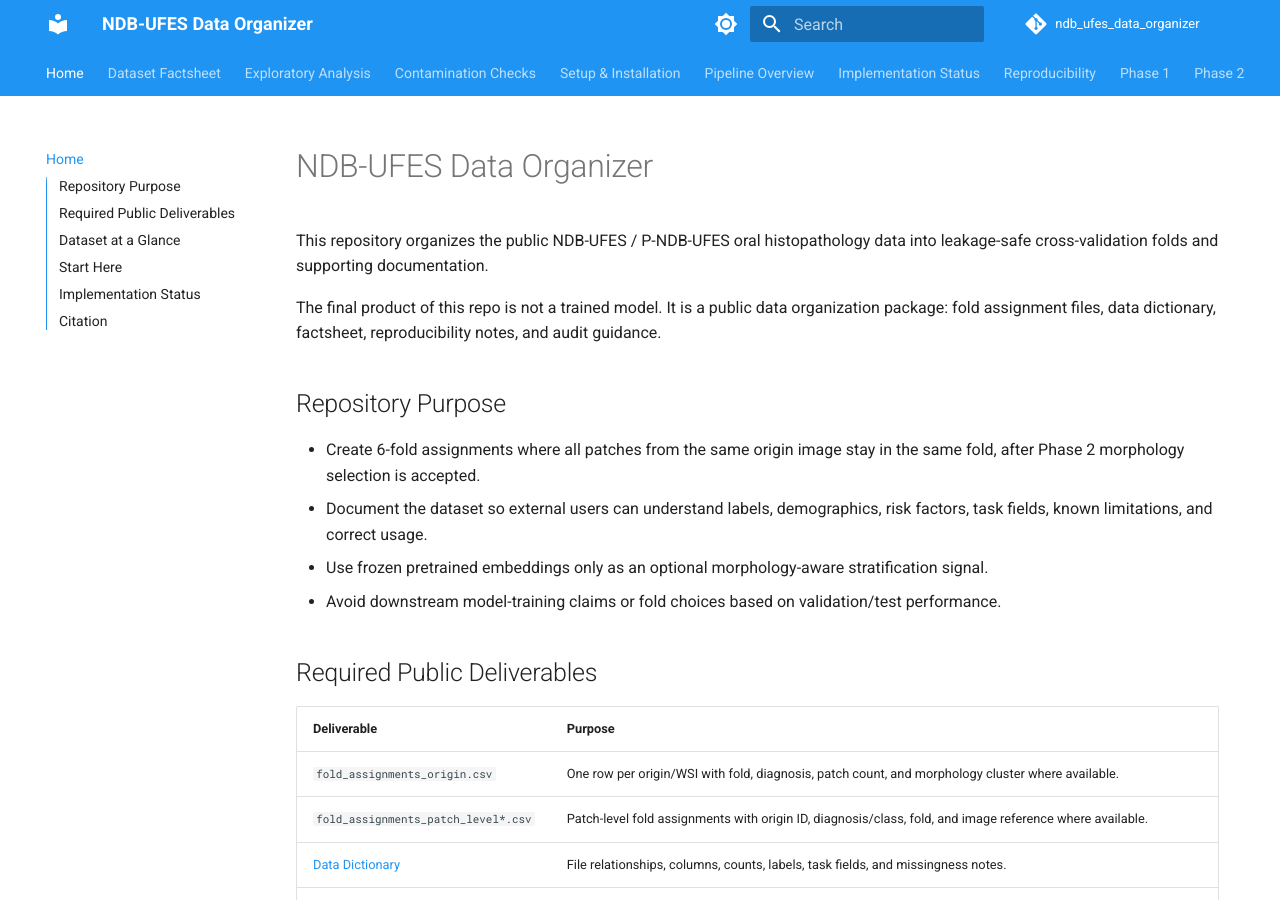
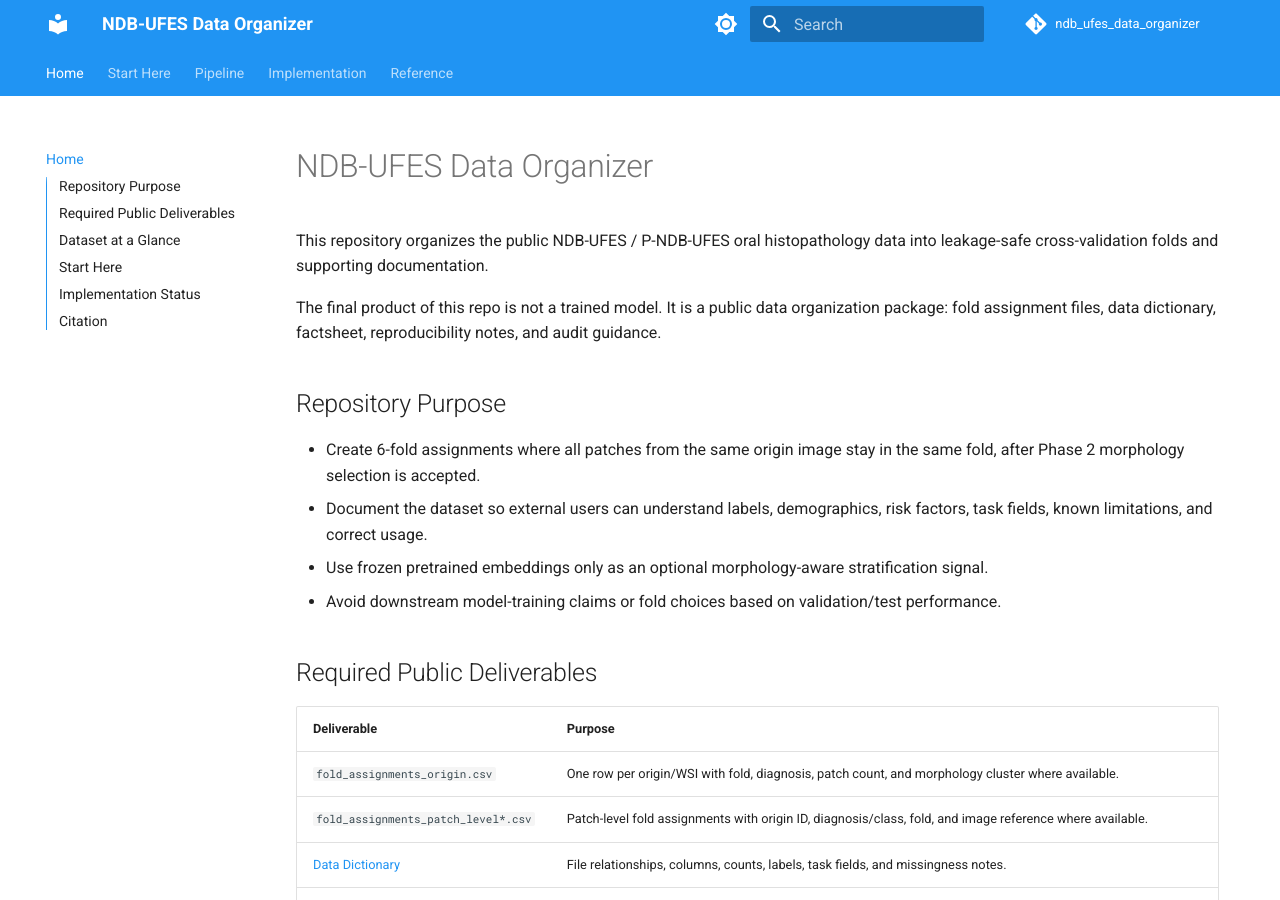
Before and after one commit to beamaia/ndb_ufes_data_organizer, an MkDocs documentation site: the page built from docs/index.md, in a window 1280 px wide and 900 px high. Built offline with MkDocs 1.6.1 and Material for MkDocs 9.7.7, drawn with Linux system fonts in a browser that asks for light colours; comment, search, counter and statistics services are not loaded.

Commit message:
feat: change nav bar

```diff
--- a/mkdocs.yml
+++ b/mkdocs.yml
@@ -29,23 +29,23 @@ theme:
 
 nav:
   - Home: index.md
-  - Dataset Factsheet: factsheet.md
-  - Exploratory Analysis: exploratory-analysis.md
-  - Contamination Checks: contamination-analysis.md
-  - Setup & Installation: setup.md
-  - Pipeline Overview: pipeline.md
-  - Implementation Status: status.md
-  - Reproducibility: reproducibility.md
-  - Phase 1:
-    - Code Reference: phase1-code.md
-    - Results & Visualizations: phase1-results.md
-  - Phase 2:
-    - Code Reference: phase2-code.md
-  - Phase 3:
-    - Code Reference: phase3-code.md
+  - Start Here:
+    - Factsheet: factsheet.md
+    - Setup & Installation: setup.md
+  - Pipeline:
+    - Overview: pipeline.md
+    - Implementation Status: status.md
+    - Reproducibility: reproducibility.md
+  - Implementation:
+    - Phase 1: phase1-code.md
+    - Phase 2: phase2-code.md
+    - Phase 3: phase3-code.md
     - Fold Structure: fold-structure-explained.md
-  - Data Dictionary: data-dictionary.md
-  - Audit Guide: audit-guide.md
+  - Reference:
+    - Data Dictionary: data-dictionary.md
+    - Exploratory Analysis: exploratory-analysis.md
+    - Contamination Checks: contamination-analysis.md
+    - Audit Guide: audit-guide.md
 
 plugins:
   - search:
```
